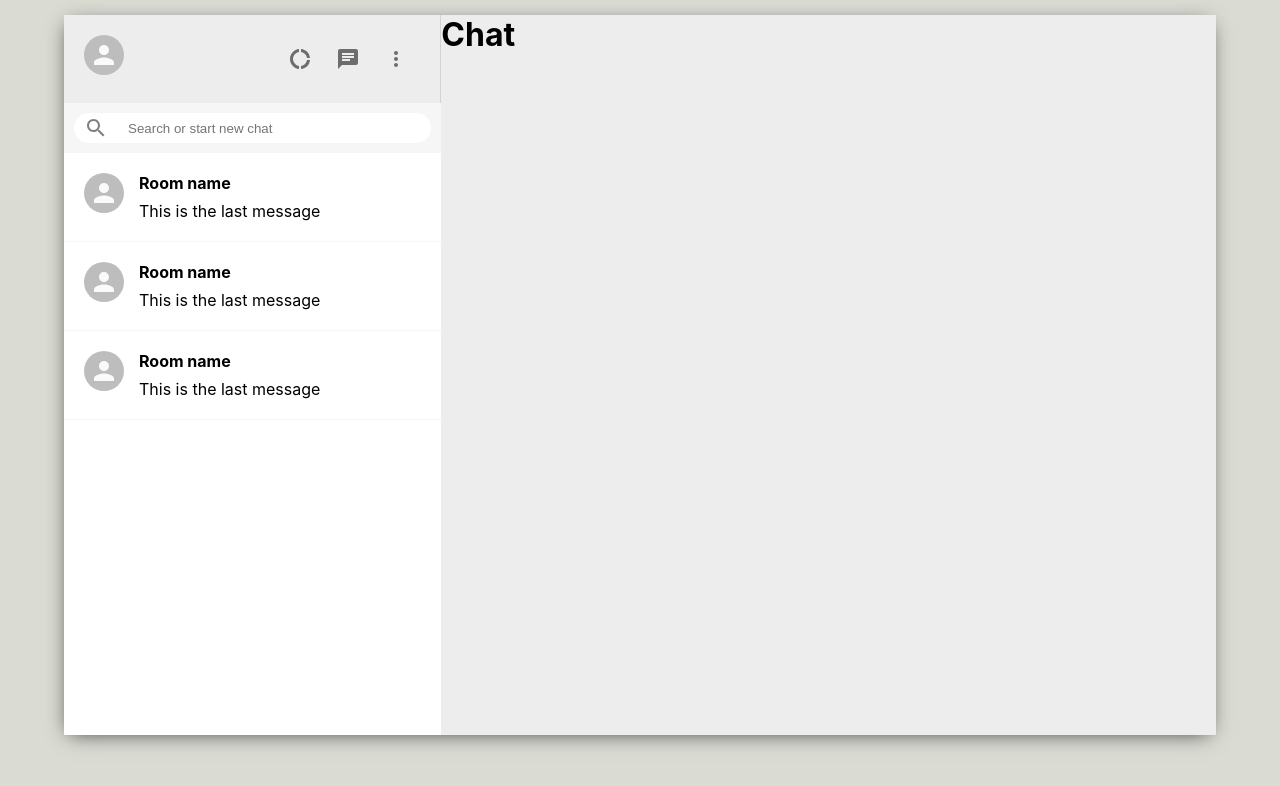
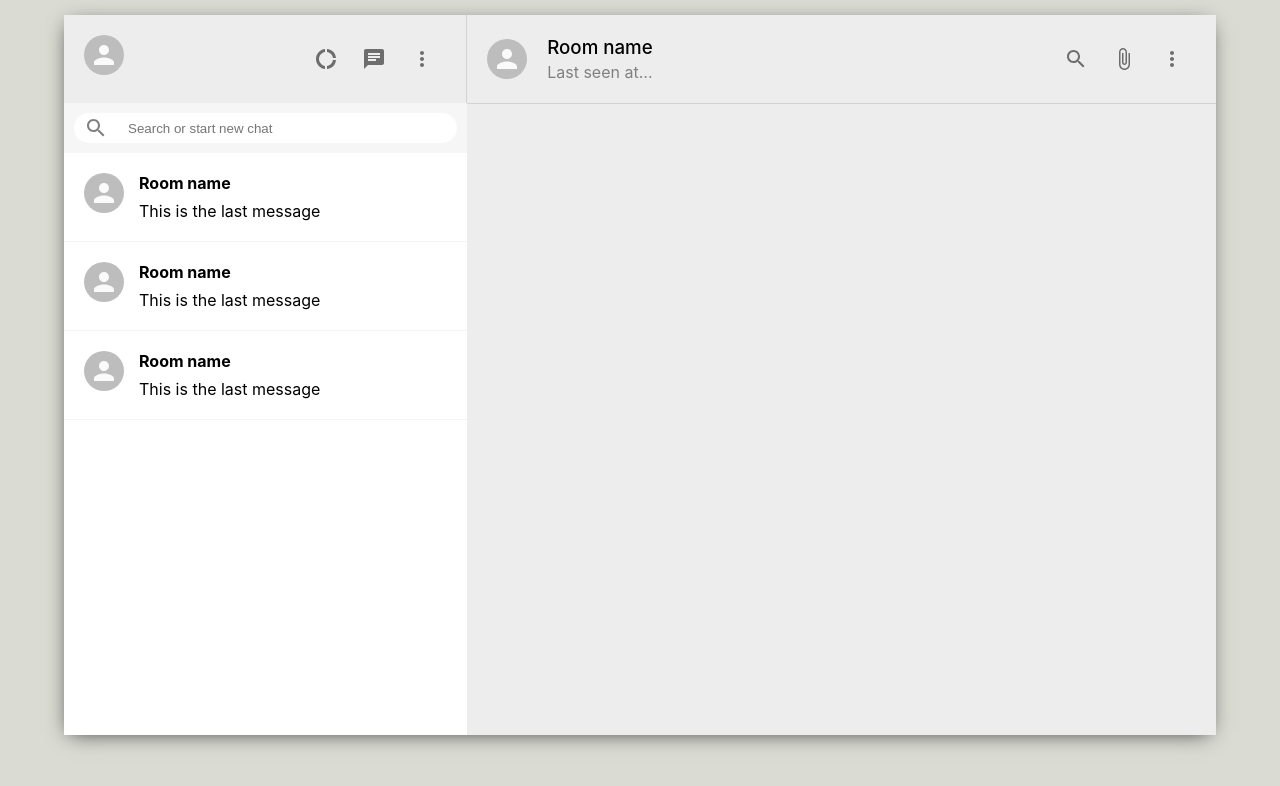
Before and after one commit to H0stile/whatsapp-mern, a React (Create React App) app: page / in a window 1280 px wide. Shown: the top 786 px of the page. Built offline with nearby package versions, Linux system fonts and the light colour scheme.

Commit message:
chat header front done

```diff
--- a/src/Chat.css
+++ b/src/Chat.css
@@ -3,3 +3,24 @@
   flex-direction: column;
   flex: 0.65;
 }
+
+.chat__header {
+  padding: 20px;
+  display: flex;
+  align-items: center;
+  border-bottom: 1px solid lightgray;
+}
+
+.chat__headerInfo {
+  flex: 1;
+  padding-left: 20px;
+}
+
+.chat__headerInfo > h3 {
+  margin-bottom: 3px;
+  font-weight: 500;
+}
+
+.chat__headerInfo > p {
+  color: gray;
+}
--- a/src/Chat.js
+++ b/src/Chat.js
@@ -1,10 +1,30 @@
+import { Avatar, Icon, IconButton } from "@material-ui/core";
+import { AttachFile, MoreVert, SearchOutlined } from "@material-ui/icons";
 import React from "react";
 import "./Chat.css";
 
 function Chat() {
   return (
-    <div>
-      <h1>Chat</h1>
+    <div className="chat">
+      <div className="chat__header">
+        <Avatar />
+        <div className="chat__headerInfo">
+          <h3>Room name</h3>
+          <p>Last seen at...</p>
+        </div>
+
+        <div className="chat__headerRight">
+          <IconButton>
+            <SearchOutlined />
+          </IconButton>
+          <IconButton>
+            <AttachFile />
+          </IconButton>
+          <IconButton>
+            <MoreVert />
+          </IconButton>
+        </div>
+      </div>
     </div>
   );
 }
```
